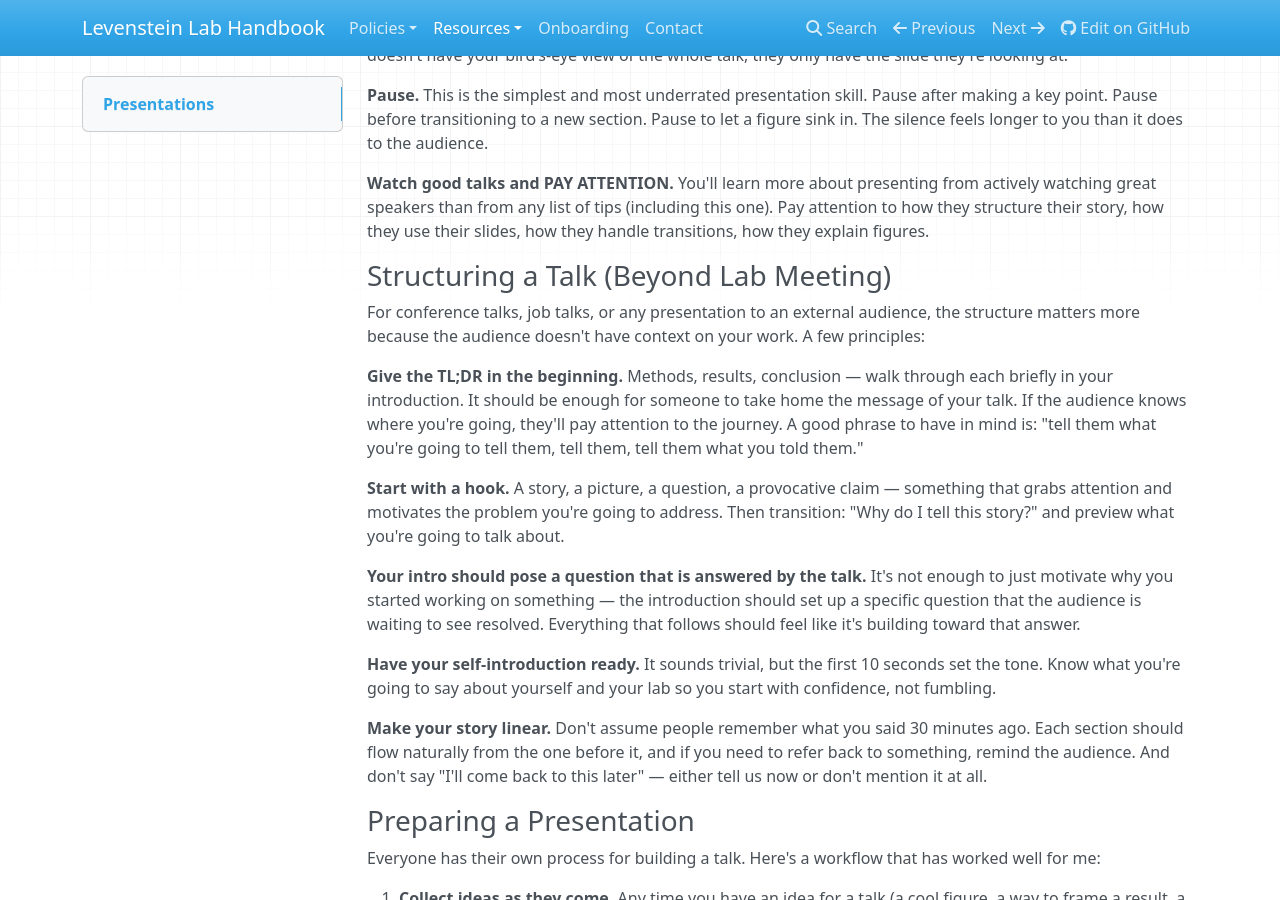
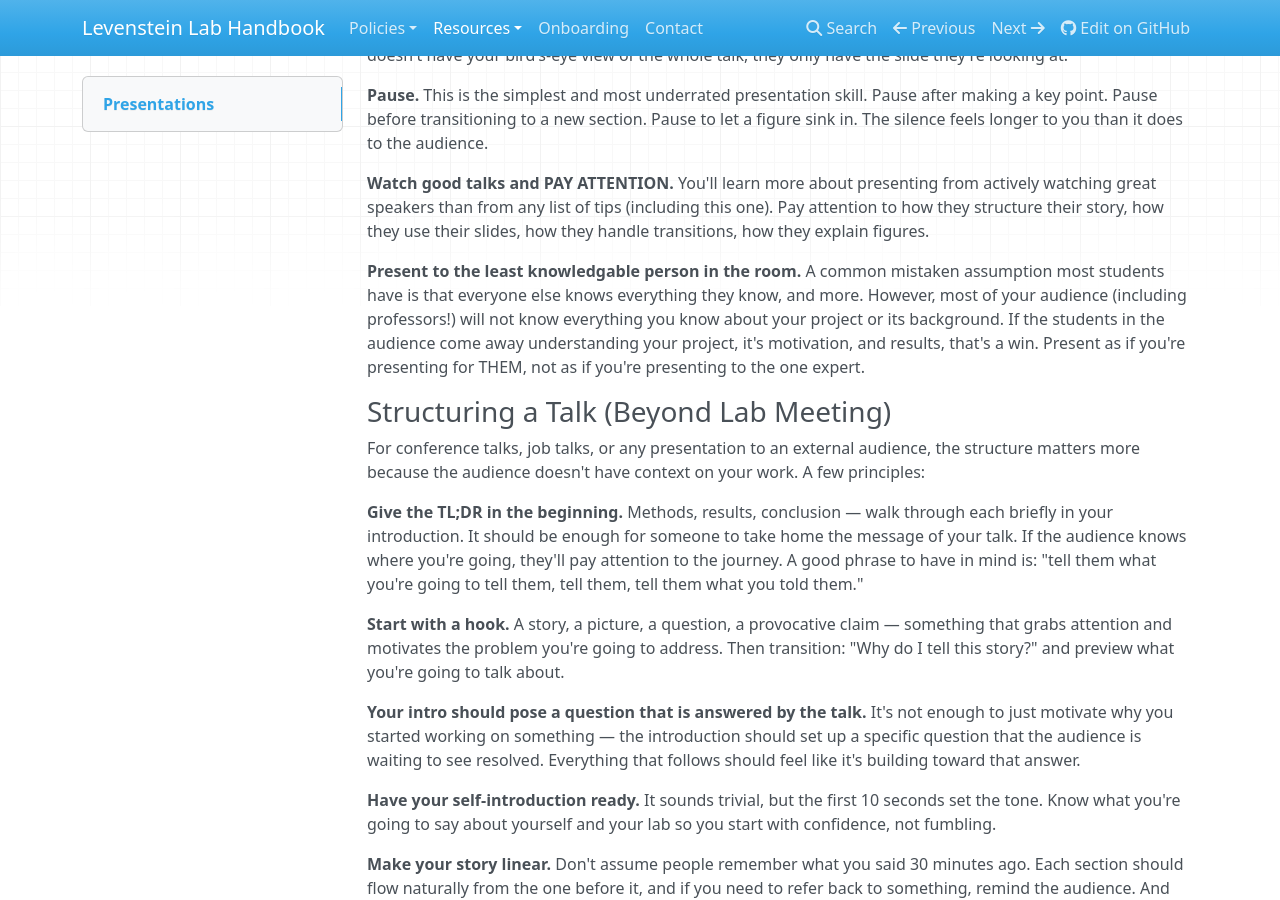
Before and after one commit to LevensteinLab/Lab-Handbook, an MkDocs documentation site: the page built from docs/Resources/presentations.md, in a window 1280 px wide and 900 px high, scrolled down 2038 px. Built offline with MkDocs 1.6.1, drawn with Linux system fonts in a browser that asks for light colours; nearby versions of some CDN libraries.

Commit message:
Add tip for presenting to the least knowledgeable audience
Added a tip about presenting to the least knowledgeable person in the room to enhance audience understanding.

```diff
--- a/docs/Resources/presentations.md
+++ b/docs/Resources/presentations.md
@@ -53,6 +53,8 @@ When presenting, your job is not to get through your slides. It's to make sure e
 
 **Watch good talks and PAY ATTENTION.** You'll learn more about presenting from actively watching great speakers than from any list of tips (including this one). Pay attention to how they structure their story, how they use their slides, how they handle transitions, how they explain figures.
 
+**Present to the least knowledgable person in the room.** A common mistaken assumption most students have is that everyone else knows everything they know, and more. However, most of your audience (including professors!) will not know everything you know about your project or its background. If the students in the audience come away understanding your project, it's motivation, and results, that's a win. Present as if you're presenting for THEM, not as if you're presenting to the one expert.
+
 
 ### Structuring a Talk (Beyond Lab Meeting)
 
```
